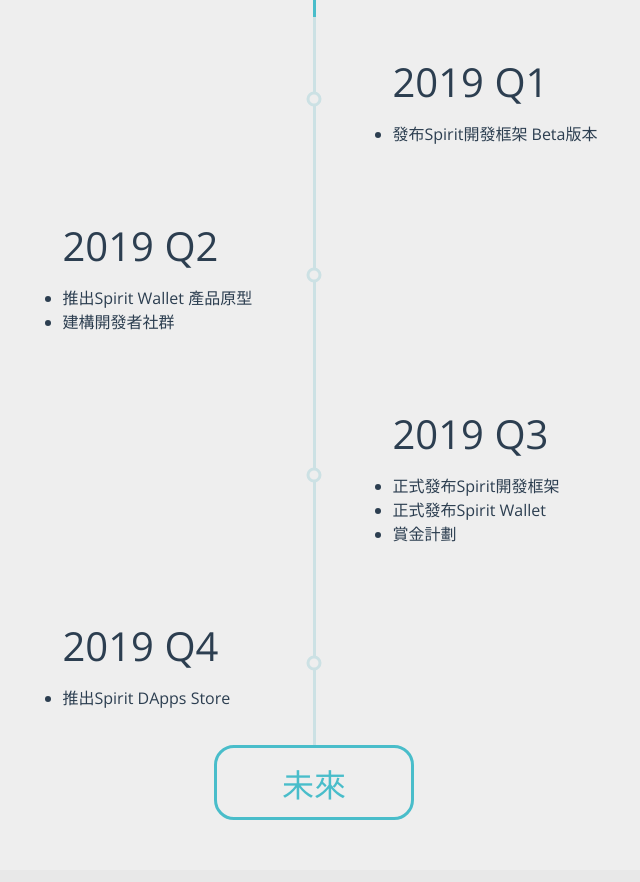
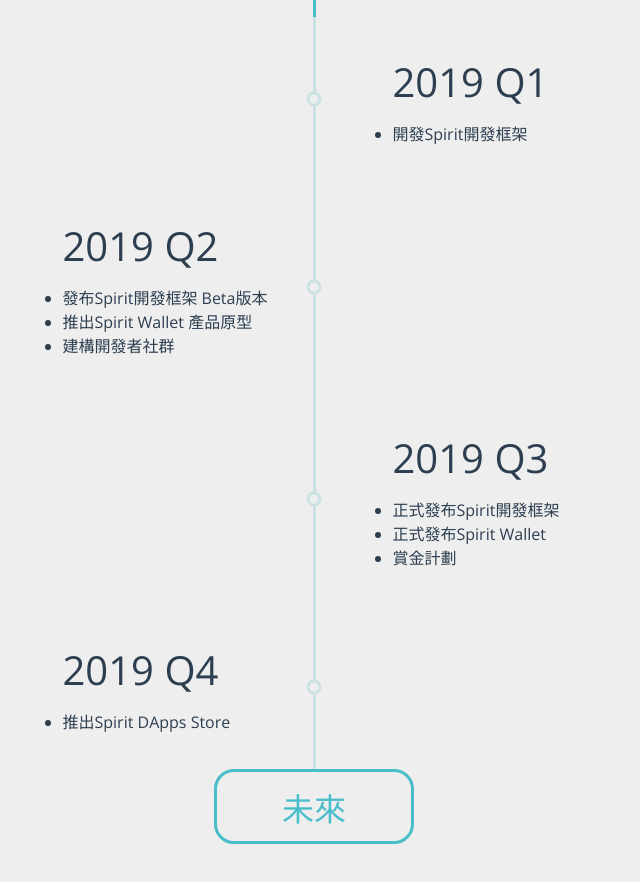
Before and after one commit to YogaPan/vue-landing-page, a Vue app: page / in a window 1280 px wide. Shown: the part 3800-4682 px from the top of the page, without its empty margins (326-966 px from the left). Built offline with nearby package versions, Linux system fonts and the light colour scheme.

Commit message:
更新發展計畫

```diff
--- a/src/components/Roadmap.vue
+++ b/src/components/Roadmap.vue
@@ -34,6 +34,7 @@
           <ul>
             <li>{{ $t("roadmap.2019-Q2-1") }}</li>
             <li>{{ $t("roadmap.2019-Q2-2") }}</li>
+            <li>{{ $t("roadmap.2019-Q2-3") }}</li>
           </ul>
         </div>
       </li>
--- a/src/language.js
+++ b/src/language.js
@@ -202,10 +202,11 @@ const messages = {
       '2018-Q4-1': 'Spirit團隊成立',
       '2018-Q4-2': '計畫啟動',
 
-      '2019-Q1-1': '發布Spirit開發框架 Beta版本',
+      '2019-Q1-1': '開發Spirit開發框架',
 
-      '2019-Q2-1': '推出Spirit Wallet 產品原型',
-      '2019-Q2-2': '建構開發者社群',
+      '2019-Q2-1': '發布Spirit開發框架 Beta版本',
+      '2019-Q2-2': '推出Spirit Wallet 產品原型',
+      '2019-Q2-3': '建構開發者社群',
 
       '2019-Q3-1': '正式發布Spirit開發框架',
       '2019-Q3-2': '正式發布Spirit Wallet',
```
Also changed, not shown: 1 other file (tests, documents, lock files or other folders).
